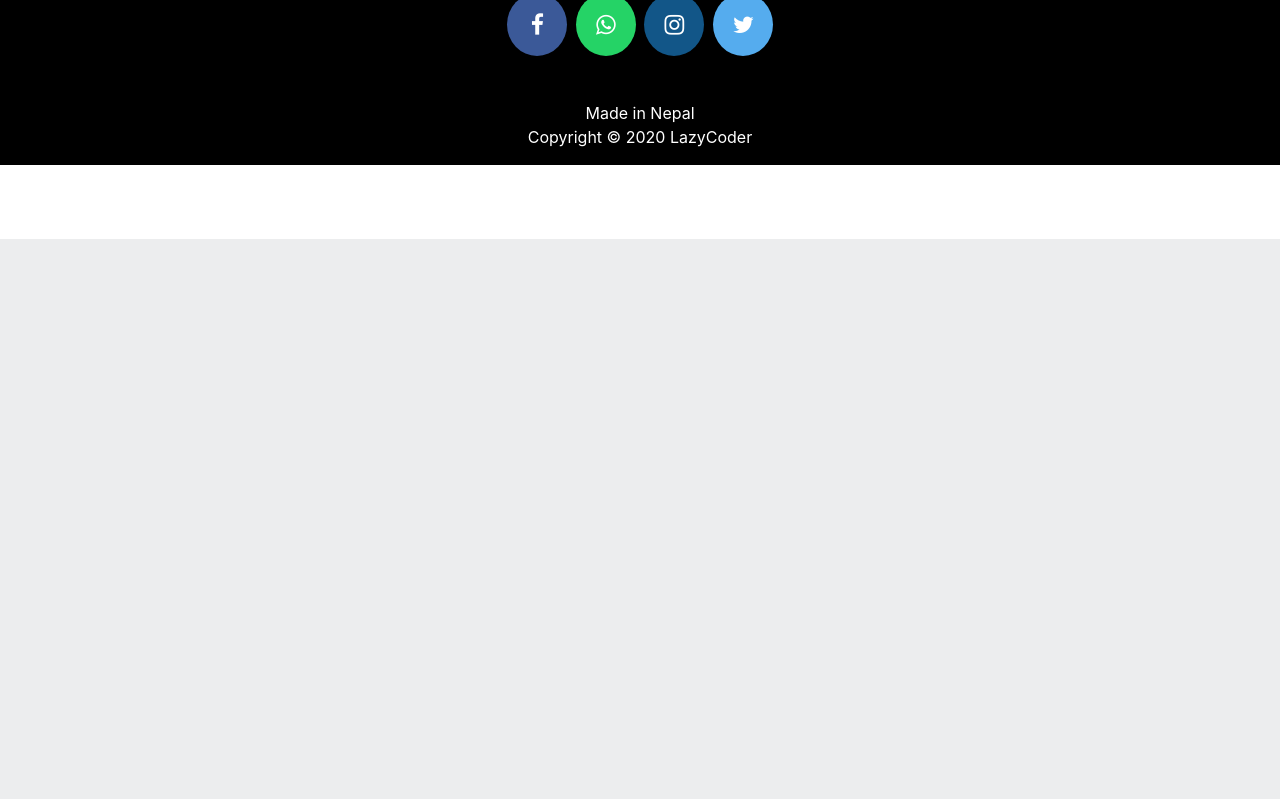
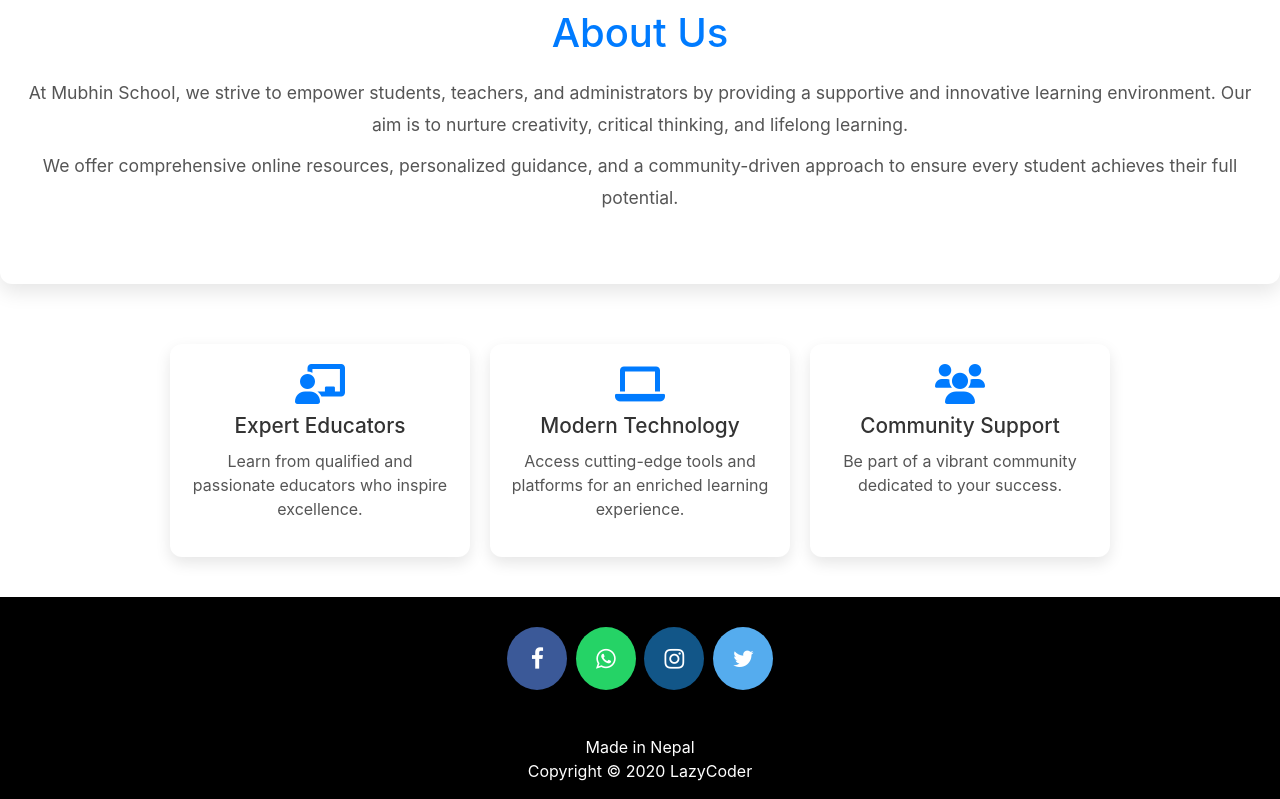
Before and after one commit to HeloPras/GitHamro, a Django app: page /aboutus in a window 1280 px wide. Shown: the part 561-1360 px from the top of the page. Before the commit the page ends 800 px from the top, so only its background shows below. Run offline with Django 3.2, Linux system fonts and the light colour scheme; some libraries are stand-ins or nearby versions.

Commit message:
about us thap

```diff
--- a/templates/school/aboutus.html
+++ b/templates/school/aboutus.html
@@ -1,48 +1,183 @@
 <!DOCTYPE html>
 {% load static %}
 <html lang="en" dir="ltr">
-
   <head>
-  <meta charset="utf-8">
-  <meta name="viewport" content="width=device-width, initial-scale=1, shrink-to-fit=no">
-  <title>mubhin || coders</title>
-  <style media="screen">
-    .jumbotron {
-      margin-top: 0px;
-      margin-bottom: 0px;
+    <meta charset="utf-8" />
+    <meta name="viewport" content="width=device-width, initial-scale=1, shrink-to-fit=no" />
+    <title>About Us | Mubhin School</title>
+    <link rel="stylesheet" href="{% static 'css/bootstrap.min.css' %}" />
+    <link rel="stylesheet" href="https://cdnjs.cloudflare.com/ajax/libs/font-awesome/6.0.0/css/all.min.css" />
+    <style>
+      body {
+        font-family: 'Roboto', sans-serif;
+        background-color: #f3f4f6;
+        color: #333;
       }
 
-    .jumbotron h1 {
+      .hero-section {
+        background: linear-gradient(
+            rgba(0, 0, 0, 0.6),
+            rgba(0, 0, 0, 0.6)
+          ),
+          url("{% static 'images/school-hero.jpg' %}") no-repeat center center;
+        background-size: cover;
+        height: 70vh;
+        display: flex;
+        flex-direction: column;
+        justify-content: center;
+        align-items: center;
+        color: white;
         text-align: center;
+        padding: 20px;
       }
 
-    .alert {
-      margin: 0px;
+      .hero-section h1 {
+        font-size: 4rem;
+        font-weight: bold;
+        margin-bottom: 10px;
+      }
+
+      .hero-section p {
+        font-size: 1.2rem;
+        margin-bottom: 20px;
+      }
+
+      .hero-section .btn-hero {
+        padding: 12px 30px;
+        font-size: 1.1rem;
+        font-weight: bold;
+        background-color: #007bff;
+        color: white;
+        border: none;
+        border-radius: 30px;
+        transition: background-color 0.3s ease;
+      }
+
+      .hero-section .btn-hero:hover {
+        background-color: #0056b3;
+      }
+
+      .about-us {
+        text-align: center;
+        padding: 60px 20px;
+        background-color: #fff;
+        margin: -50px auto 20px;
+        border-radius: 12px;
+        box-shadow: 0 8px 20px rgba(0, 0, 0, 0.1);
+      }
+
+      .about-us h2 {
+        font-size: 2.5rem;
+        color: #007bff;
+        margin-bottom: 20px;
+      }
+
+      .about-us p {
+        font-size: 1.1rem;
+        color: #555;
+        line-height: 1.8;
+        margin: 10px 0;
+      }
+
+      .features {
+        display: flex;
+        flex-wrap: wrap;
+        justify-content: center;
+        gap: 20px;
+        padding: 40px 20px;
+      }
+
+      .feature-card {
+        background-color: #fff;
+        border-radius: 12px;
+        box-shadow: 0 6px 15px rgba(0, 0, 0, 0.1);
+        padding: 20px;
+        text-align: center;
+        flex: 1;
+        max-width: 300px;
+      }
+
+      .feature-card i {
+        font-size: 2.5rem;
+        color: #007bff;
+        margin-bottom: 10px;
+      }
+
+      .feature-card h4 {
+        font-size: 1.3rem;
+        color: #333;
+        margin-bottom: 10px;
+      }
+
+      .feature-card p {
+        font-size: 1rem;
+        color: #555;
+      }
+
+      footer {
+        background-color: #343a40;
+        color: white;
+        text-align: center;
+        padding: 20px;
+        margin-top: 40px;
+      }
+
+      footer a {
+        color: #007bff;
+        text-decoration: none;
+      }
+
+      footer a:hover {
+        text-decoration: underline;
       }
     </style>
-
-  <title></title>
   </head>
 
   <body>
+    {% include "school/navbar.html" %}
 
-  {% include "school/navbar.html" %}
-  <br><br>
-  <center>
-    <h3 class='alert alert-success' style="margin-bottom:0px;">About Us !</h3>
-  </center>
-  <div class="jumbotron" style="margin-bottom: 0px;margin-top: 0px;">
-    <h1 class="display-4">Hello</h1>
-    <p class="lead">A service dedicated to Admin, Student and Teacher. We provide online resources, professional support
-      and guidance to all our students,teacher whenever, and from wherever they have chosen to study.</p>
-    <hr class="my-4">
-    <p>Explore our Website.</p>
-    <p class="lead">
-      <a class="btn btn-primary btn-lg" href="/" role="button">HOME</a>
+    <!-- Hero Section -->
+    <div class="hero-section">
+      <h1>Welcome to Mubhin School</h1>
+      <p>Transforming education with innovation, excellence, and care.</p>
+      <a href="/" class="btn-hero">Explore More</a>
+    </div>
+
+    <!-- About Us Section -->
+    <div class="about-us">
+      <h2>About Us</h2>
+      <p>
+        At Mubhin School, we strive to empower students, teachers, and administrators
+        by providing a supportive and innovative learning environment. Our aim is to
+        nurture creativity, critical thinking, and lifelong learning.
+      </p>
+      <p>
+        We offer comprehensive online resources, personalized guidance, and a
+        community-driven approach to ensure every student achieves their full
+        potential.
       </p>
     </div>
 
+    <!-- Features Section -->
+    <div class="features">
+      <div class="feature-card">
+        <i class="fas fa-chalkboard-teacher"></i>
+        <h4>Expert Educators</h4>
+        <p>Learn from qualified and passionate educators who inspire excellence.</p>
+      </div>
+      <div class="feature-card">
+        <i class="fas fa-laptop"></i>
+        <h4>Modern Technology</h4>
+        <p>Access cutting-edge tools and platforms for an enriched learning experience.</p>
+      </div>
+      <div class="feature-card">
+        <i class="fas fa-users"></i>
+        <h4>Community Support</h4>
+        <p>Be part of a vibrant community dedicated to your success.</p>
+      </div>
+    </div>
+
+    <!-- Footer -->
     {% include "school/footer.html" %}
   </body>
-
 </html>
```
Lines whose indentation alone changed are shown as unchanged.
